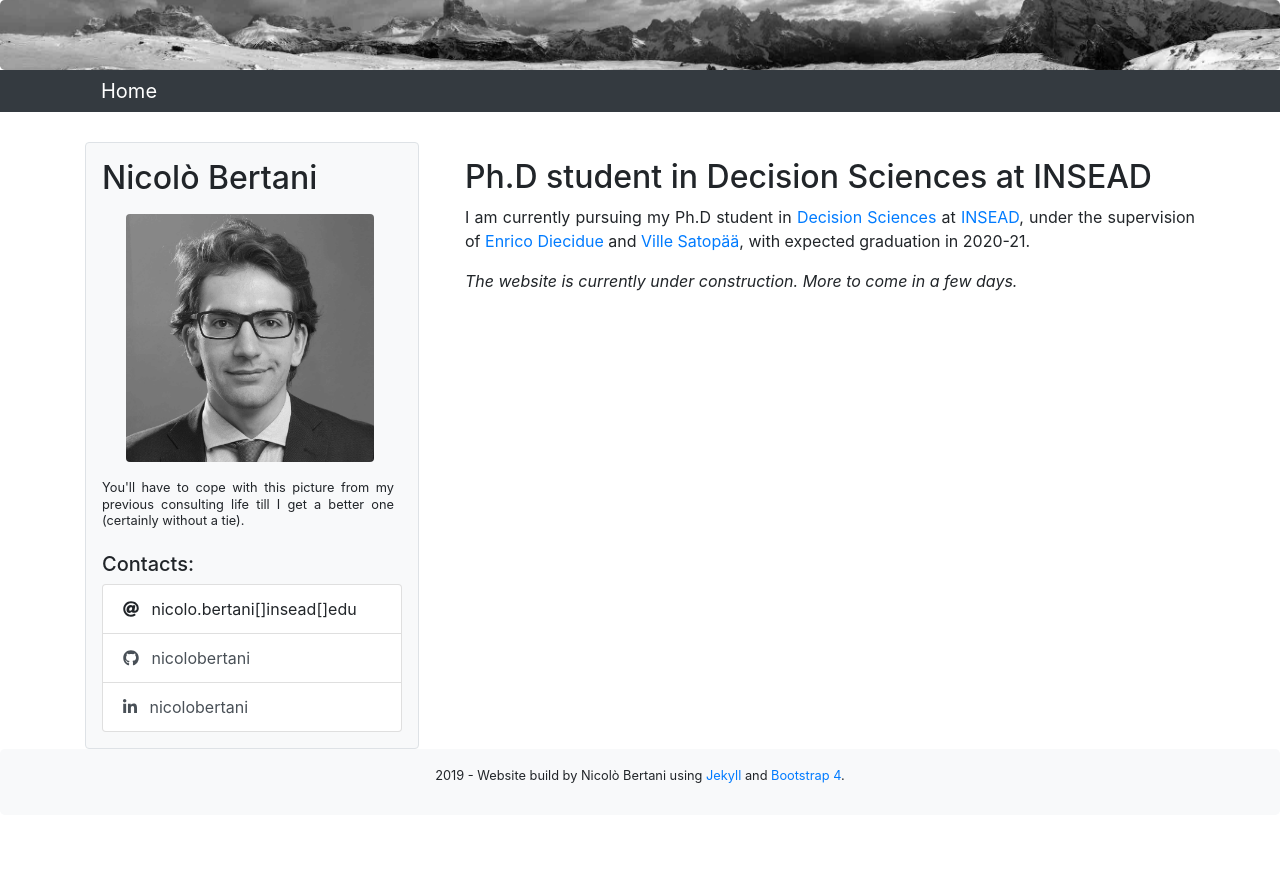
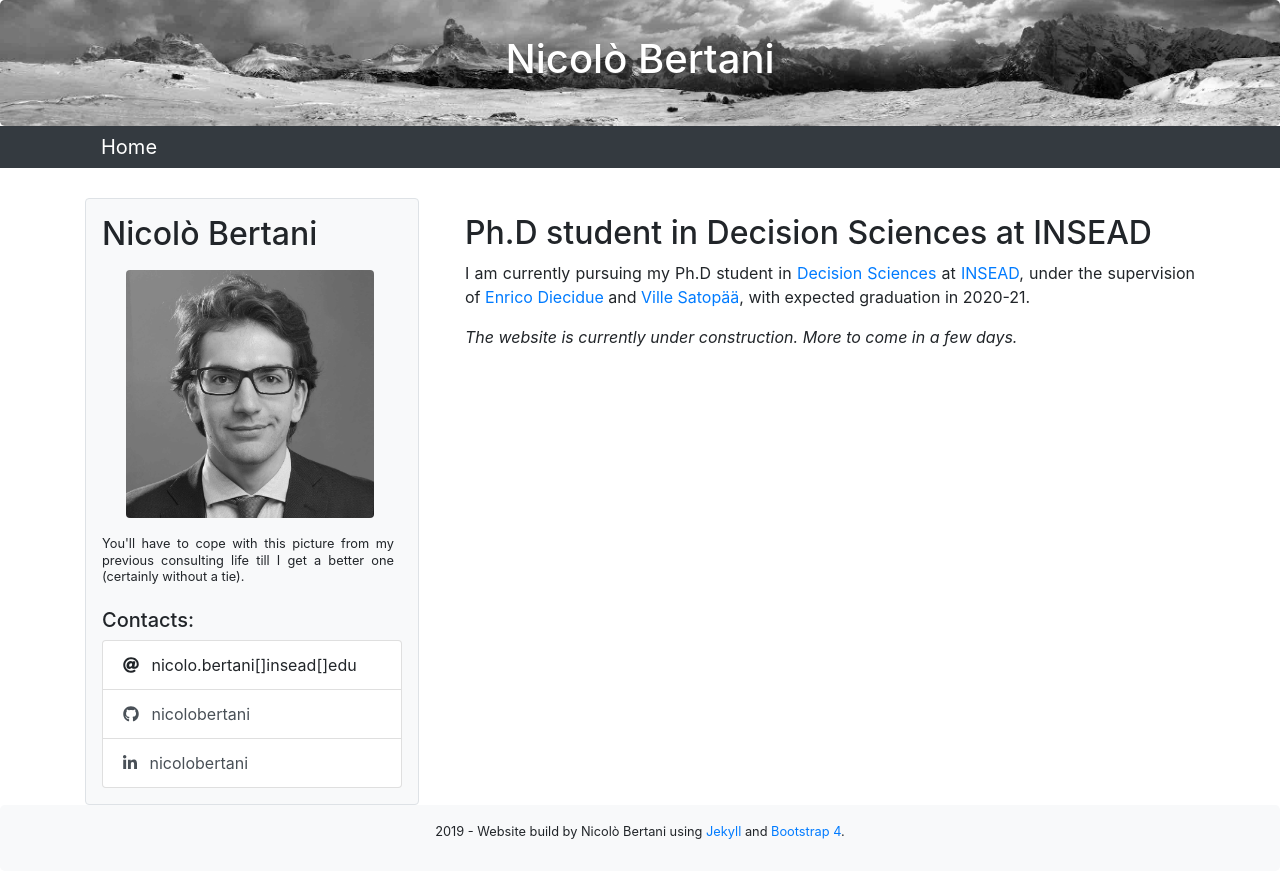
Before and after one commit to nicolobertani/nicolobertani.github.io, a Jekyll site: the page built from index.md, in a window 1280 px wide. Shown: the top 878 px of the page. Built offline with Jekyll 4.4.1, drawn with Linux system fonts in a browser that asks for light colours; nearby versions of some CDN libraries.

Commit message:
add whoamI to header

```diff
--- a/_includes/header.html
+++ b/_includes/header.html
@@ -7,7 +7,8 @@
 
   <!-- from w3school -->
   <div class="header_jumbotron text-center" style="margin-bottom:0;">
-    <!-- <h1> {{ site.title }}</h1> -->
+    <h1>{{ site.whoamI }}</h1>
+    <!-- <h1> {{ site.title }} </h1> -->
     <!-- <p>Potentially some subtitle</p> -->
   </div>
 </header>
```
